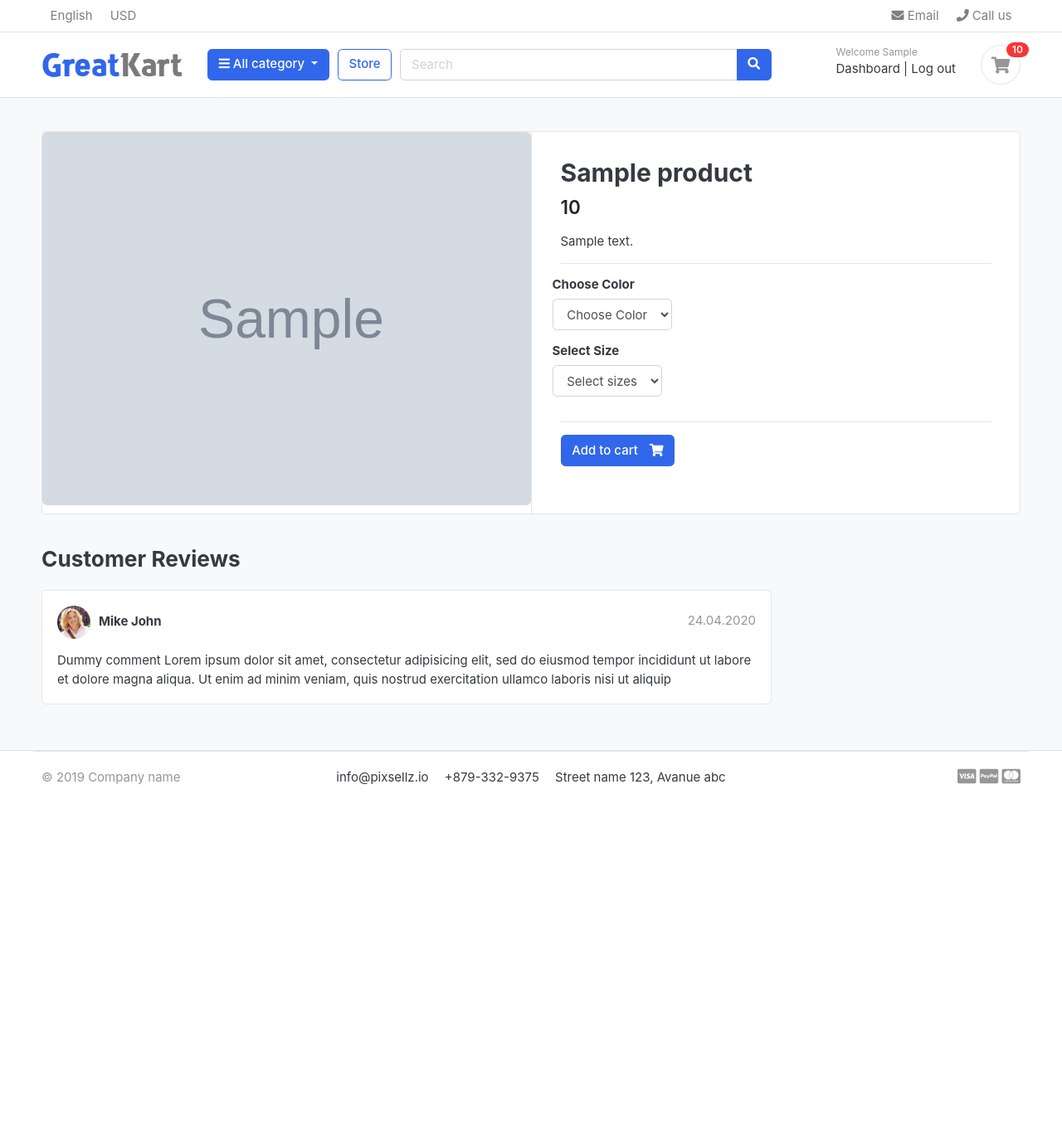
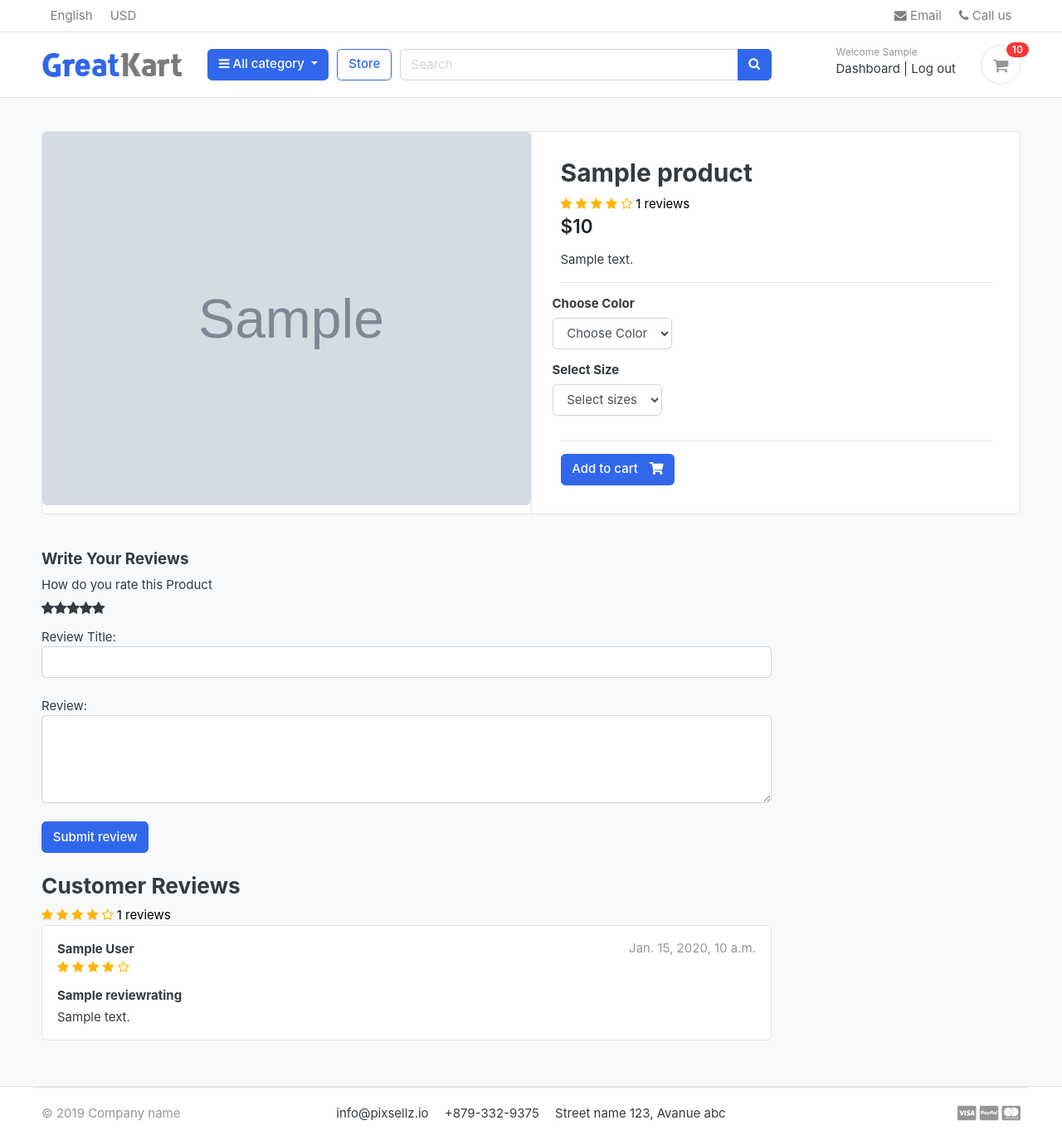
Before and after one commit to shhwetajha/ecomweb-django, a Django app: a page that uses templates/base.html in a window 1280 px wide. Shown: the whole page at 83% size. Before the commit the page ends 946 px from the top, so only its background shows below. Run offline with Django 4.2, Linux system fonts and the light colour scheme; a user stored in the database is signed in; tables that the repository leaves empty hold one stand-in row (values such as "Sample post"); grey boxes marked "Sample" are stand-in pictures; some libraries are stand-ins or nearby versions; some web fonts are replaced.

Commit message:
review and rating system

```diff
--- a/accounts/models.py
+++ b/accounts/models.py
@@ -62,6 +62,10 @@ class account(AbstractBaseUser):
     objects=MyAccountManager()
 
 
+    def full_name(self):
+        return f'{self.first_name} {self.last_name}'
+
+
     def __str__(self):
         return self.email
 
--- /dev/null
+++ b/ecom/static/css/custom.css
@@ -0,0 +1,35 @@
+/* Hide radio buttons  */
+.rate > input {
+    display:none;
+}
+
+.rate{display:inline-block;
+border:0}
+
+.rate>label{float:right;}
+
+/* showing the stars */
+
+.rate>label:before{display:inline-block;
+font-size:1.1rem;
+font-family:FontAwesome;
+content:"\f005";
+margin:0;
+padding:0.3 .2rem;
+cursor:pointer;}
+
+/*  Half star */
+
+.rate .half:before{content:"\f089";
+position:absolute;
+padding-right:0}
+
+/* click and hover */
+input:checked~label,label:hover~label{color:#ffb503;}
+
+/* Hover Highlight */
+input:checked+label:hover,input:checked~label:hover,input:checked~label:hover~label,
+label:hover~input:checked~label{color:#cc9000}
+
+/* coloring the review stars */
+.rating-star{color:#ffb503}
--- a/store/admin.py
+++ b/store/admin.py
@@ -19,3 +19,4 @@ class VariationAdmin(admin.ModelAdmin):
 
 admin.site.register(products,ProductAdmin)
 admin.site.register(Variation,VariationAdmin)
+admin.site.register(ReviewRating)
--- a/store/urls.py
+++ b/store/urls.py
@@ -6,5 +6,6 @@ urlpatterns=[
     path('category/<slug:category_slug>/',view_store,name='products_by_category'),
     path('category/<slug:category_slug>/<slug:product_slug>/',product_detail,name='product_detail'),
     path('search/',search,name='search'),
+    path('rating_review/<int:product_id>/',rating_review,name='reviewrating'),
 
 ]
--- a/store/views.py
+++ b/store/views.py
@@ -1,4 +1,4 @@
-from django.shortcuts import render,get_object_or_404
+from django.shortcuts import render,get_object_or_404,redirect
 from .models import *
 from ecomapp.models import *
 from cartt.models import *
@@ -6,6 +6,9 @@ from cartt.views import _cart_id
 from django.core.paginator import EmptyPage,PageNotAnInteger,Paginator
 from django.http import HttpResponse
 from django.db.models import Q
+from store.forms import *
+from django.contrib import messages
+from orders.models import *
 # Create your views here.
 
 def view_store(request,category_slug=None):
@@ -42,7 +45,17 @@ def product_detail(request,category_slug,product_slug):
         in_cart=CartItem.objects.filter(cart__cart_id=_cart_id(request),product=single_product).exists()
     except Exception as e:
         raise e
-    context={'single_product':single_product,'in_cart':in_cart}
+    if request.user.is_authenticated:
+        try:
+            orderProduct=OrderProduct.objects.filter(user=request.user,product_id=single_product.id).exists()
+        except:
+            orderProduct=None
+    else:
+        orderProduct=None
+    #Get the reviews
+    reviews=ReviewRating.objects.filter(product_id=single_product.id ,status=True)
+
+    context={'single_product':single_product,'in_cart':in_cart,'order_product':orderProduct,'reviews':reviews}
     return render(request,'store/product_det.html',context)
 
 def search(request):
@@ -54,3 +67,28 @@ def search(request):
             product_count=Product.count()
     context={'products':Product,'product_count':product_count,}
     return render(request,'store/store.html',context)
+
+
+
+def rating_review(request,product_id):
+    url=request.META.get('HTTP_REFERER')
+    if request.method=='POST':
+        try:
+            review=ReviewRating.objects.get(user__id=request.user.id,product__id=product_id)
+            form=ReviewRatingForm(request.POST,instance=review)
+            form.save()
+            messages.success(request,'ThankYou,Your review has been successfully updated')
+            return redirect(url)
+        except ReviewRating.DoesNotExist:
+            form=ReviewRatingForm(request.POST)
+            if form.is_valid():
+                data=ReviewRating()
+                data.subject=form.cleaned_data['subject']
+                data.rating=form.cleaned_data['rating']
+                data.review=form.cleaned_data['review']
+                data.product_id=product_id
+                data.user_id=request.user.id
+                data.ip=request.META.get('REMOTE_ADDR')
+                data.save()
+                messages.success(request,'ThankYou,Your review has been saved')
+                return redirect(url)
--- a/templates/base.html
+++ b/templates/base.html
@@ -24,6 +24,11 @@
 <!-- custom style -->
 <link href="{% static 'css/ui.css'%}" rel="stylesheet" type="text/css"/>
 <link href="{% static 'css/responsive.css'%}" rel="stylesheet" media="only screen and (max-width: 1200px)" />
+<link href="{% static 'css/custom.css'%}" rel="stylesheet" type="text/css"/>
+<link rel="stylesheet" href="https://cdnjs.cloudflare.com/ajax/libs/font-awesome/4.7.0/css/font-awesome.min.css">
+
+
+
 
 <!-- custom javascript -->
 <script src="{% static 'js/script.js' %}" type="text/javascript"></script>
--- a/templates/store/product_det.html
+++ b/templates/store/product_det.html
@@ -23,8 +23,21 @@
 
     <h2 class="title">{{single_product.product_name}}</h2>
 
+    <div class="rating-star">
+        <span>
+            <i class="fa fa-star{% if single_product.averageReview < 0.5 %}-o{% elif single_product.averageReview >= 0.5 and single_product.averageReview < 1 %}-half-o {% endif %}" aria-hidden="true"></i>
+            <i class="fa fa-star{% if single_product.averageReview < 1.5 %}-o{% elif single_product.averageReview >= 1.5 and single_product.averageReview < 2 %}-half-o {% endif %}" aria-hidden="true"></i>
+            <i class="fa fa-star{% if single_product.averageReview < 2.5 %}-o{% elif single_product.averageReview >= 2.5 and single_product.averageReview < 3 %}-half-o {% endif %}" aria-hidden="true"></i>
+            <i class="fa fa-star{% if single_product.averageReview < 3.5 %}-o{% elif single_product.averageReview >= 3.5 and single_product.averageReview < 4 %}-half-o {% endif %} " aria-hidden="true"></i>
+            <i class="fa fa-star{% if single_product.averageReview < 4.5 %}-o{% elif single_product.averageReview >= 4.5 and single_product.averageReview < 5 %}-half-o {% endif %}" aria-hidden="true"></i>
+            <span style="color:black">{{single_product.AverageReviewCount}} reviews</span>
+        </span></div>
+
+
+
+
     <div class="mb-3">
-        <var class="price h4">{{single_product.price}}</var>
+        <var class="price h4">${{single_product.price}}</var>
     </div>
 
     <p>{{single_product.description}}</p>
@@ -74,28 +87,95 @@
                 <div class="col-md-9">
 
         <header class="section-heading">
-            <h3>Customer Reviews </h3>
+
 
         </header>
 
+        <form action="{% url 'reviewrating'  single_product.id %}" method="POST" >
+            {% csrf_token %}
+            <h5>Write Your Reviews</h5>
+
+
+            <div>
+
+                <!-- Rating Stars -->
+            <label>How do you rate this Product</label>
+            <br>
+            <div class="rate">
+            <input type="radio" name="rating" id="rating10" value="5" required/><label for="rating10" title="5"></label>
+            <input type="radio" name="rating" id="rating9" value="4.5" required/> <label for="rating9" title="4.5" class="half"></label>
+            <input type="radio" name="rating" id="rating8" value="4" required/> <label for="rating8" title="4"></label>
+            <input type="radio" name="rating" id="rating7" value="3.5" required/> <label for="rating7" title="3.5" class="half"></label>
+            <input type="radio" name="rating" id="rating6" value="3" required/> <label for="rating6" title="3"></label>
+            <input type="radio" name="rating" id="rating5" value="2.5" required/> <label for="rating5" title="2.5" class="half"></label>
+            <input type="radio" name="rating" id="rating4" value="2" required/> <label for="rating4" title="2"></label>
+            <input type="radio" name="rating" id="rating3" value="1.5" required/> <label for="rating3" title="1.5" class="half"></label>
+            <input type="radio" name="rating" id="rating2" value="1" required/> <label for="rating2" title="1"></label>
+            <input type="radio" name="rating" id="rating1" value="0.5" required/> <label for="rating1" title="0.5" class="half"></label>
+            </div>
+
+            </div>
+            <div>
+                Review Title:
+                <input type="text" name="subject" class="form-control"><br/>
+                Review:
+                <textarea rows="4" name="review" class="form-control"></textarea> <br/>
+
+                {% if user.is_authenticated %}
+                {% if order_product %}
+                <input type="submit" value="Submit review" class="btn btn-primary">
+                {% else %}
+                <p>User should purchase the product to post a review <span><a href="{% url 'store' %}">Go to Store</a></span></p>
+                {% endif %}
+                {% else %}
+                <p>User should be login to post a review <span><a href="{% url 'login' %}">LogIn</a></span></p>
+                {% endif %}
+            </div>
+            {% include 'includes/alerts.html' %}
+        </form><br/>
+        <h3>Customer Reviews </h3>
+
+
+        <div class="rating-star">
+        <span>
+            <i class="fa fa-star{% if single_product.averageReview < 0.5 %}-o{% elif single_product.averageReview >= 0.5 and single_product.averageReview < 1 %}-half-o {% endif %}" aria-hidden="true"></i>
+            <i class="fa fa-star{% if single_product.averageReview < 1.5 %}-o{% elif single_product.averageReview >= 1.5 and single_product.averageReview < 2 %}-half-o {% endif %}" aria-hidden="true"></i>
+            <i class="fa fa-star{% if single_product.averageReview < 2.5 %}-o{% elif single_product.averageReview >= 2.5 and single_product.averageReview < 3 %}-half-o {% endif %}" aria-hidden="true"></i>
+            <i class="fa fa-star{% if single_product.averageReview < 3.5 %}-o{% elif single_product.averageReview >= 3.5 and single_product.averageReview < 4 %}-half-o {% endif %} " aria-hidden="true"></i>
+            <i class="fa fa-star{% if single_product.averageReview < 4.5 %}-o{% elif single_product.averageReview >= 4.5 and single_product.averageReview < 5 %}-half-o {% endif %}" aria-hidden="true"></i>
+<span class="reviewspan" style="color:black">{{single_product.AverageReviewCount}} reviews</span>
+        </span>
+
+
+    </div>
+        {% for review in reviews %}
         <article class="box mb-3">
+
             <div class="icontext w-100">
-                <img src="{% static './images/avatars/avatar1.jpg' %}" class="img-xs icon rounded-circle">
+
                 <div class="text">
-                    <span class="date text-muted float-md-right">24.04.2020 </span>
-                    <h6 class="mb-1">Mike John </h6>
+                    <span class="date text-muted float-md-right">{{review.created_at}} </span>
+                    <h6 class="mb-1">{{request.user.full_name}} </h6>
+
+                    <div class="rating-star"><span> <i class="fa fa-star{% if review.rating == 0.5 %}-half-o{% elif review.rating < 1 %}-o{% endif %}" aria-hidden="true"></i>
+                        <i class="fa fa-star{% if review.rating == 1.5 %}-half-o{% elif review.rating < 2 %}-o {% endif %}" aria-hidden="true"></i>
+                        <i class="fa fa-star{% if review.rating == 2.5 %}-half-o{% elif review.rating < 3 %}-o{% endif %}" aria-hidden="true"></i>
+                        <i class="fa fa-star{% if review.rating == 3.5 %}-half-o{% elif review.rating < 4 %}-o{% endif %}" aria-hidden="true"></i>
+                        <i class="fa fa-star{% if review.rating == 4.5 %}-half-o{% elif review.rating < 5 %}-o{% endif  %}" aria-hidden="true"></i>
+
+                    </span>
 
                 </div>
-            </div> <!-- icontext.// -->
+            <!-- icontext.// -->
             <div class="mt-3">
+                <h6>{{review.subject}}</h6>
                 <p>
-                    Dummy comment Lorem ipsum dolor sit amet, consectetur adipisicing elit, sed do eiusmod
-                    tempor incididunt ut labore et dolore magna aliqua. Ut enim ad minim veniam,
-                    quis nostrud exercitation ullamco laboris nisi ut aliquip
+                  {{review.review}}
                 </p>
 
             </div>
         </article>
+        {% endfor %}
 
 
 
```
Also changed, not shown: store/forms.py (added, +8 -0 lines), store/models.py (+34 -1 lines), store/migrations/0007_reviewrating.py (added).
